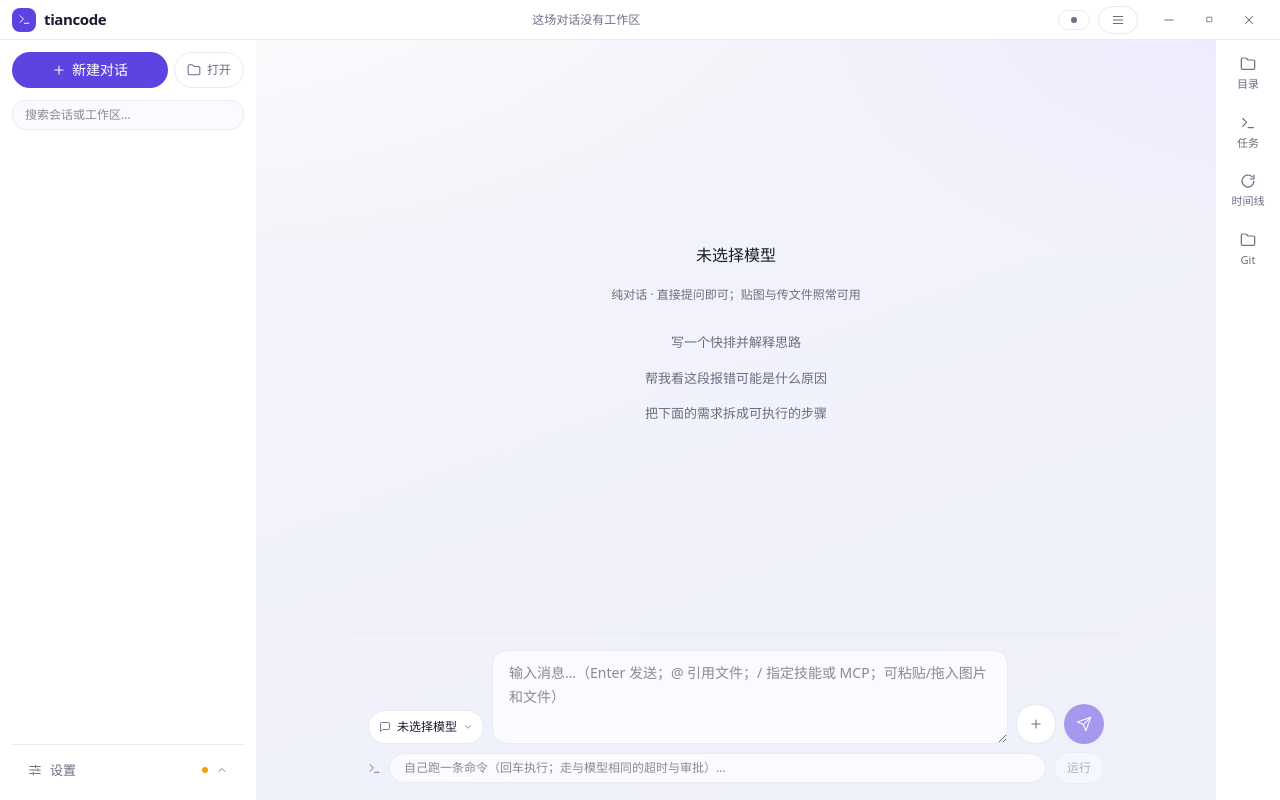
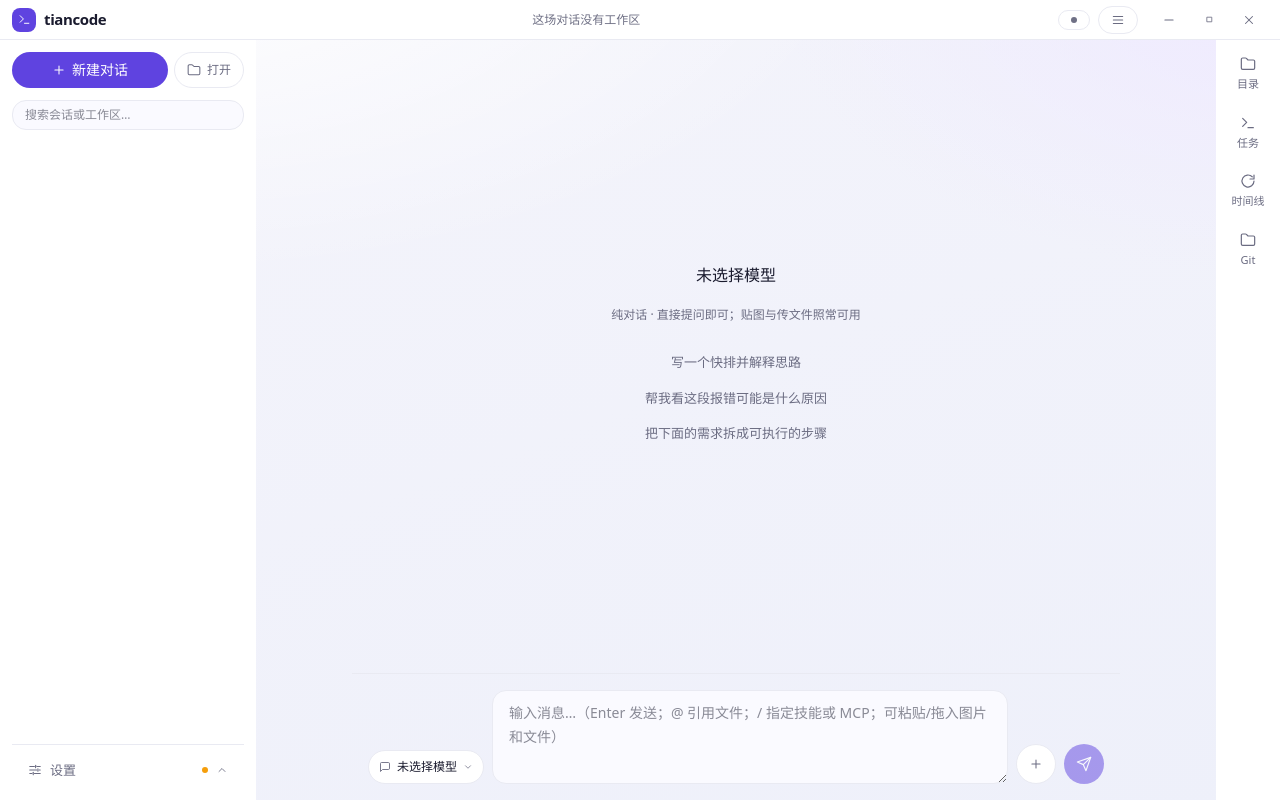
Before and after one commit to zhangqi77ok-sys/tiancode, a Vue app in the folder frontend/: page / in a window 1280 px wide. Built offline with nearby package versions, Linux system fonts and the light colour scheme.

Commit message:
feat(ui): 移除底部手动命令行输入（用户裁决'没必要'）——快捷命令三槽保留且未配置时整行消失（0.0.33）

```diff
--- a/frontend/src/components/Composer.vue
+++ b/frontend/src/components/Composer.vue
@@ -589,28 +589,12 @@ function editQueued(id: number) {
   box.value?.focus()
 }
 
-// ---- 用户自己的命令行（0.3 最小能力）----
-// 一条单行输入：回车/点「运行」即执行，复用现有 shell 工具的超时与审批闸门
-//（后端 RunUserCommand；闸门含 shell 时照常弹审批卡）。结果进对话区的工具卡。
-// 它不是消息草稿：发送与命令行互不干扰。
-const cmdDraft = ref('')
-const cmdRunning = ref(false)
-async function runCommand() {
-  const cmd = cmdDraft.value.trim()
-  if (!cmd || cmdRunning.value) return
-  cmdRunning.value = true
-  try {
-    await store.runUserCommand(cmd)
-    cmdDraft.value = '' // 执行已受理（结果在卡上）：清空允许下一条
-  } finally {
-    cmdRunning.value = false
-  }
-}
-
 // ---- 工作区快捷命令（0.0.26）----
 // build/test/run 三槽：在工作区设置里配好，这里一键跑。执行走**同一条**链
 // （RunQuickCommand → RunUserCommand → 同一 shell 工具/超时/审批闸门）——
 // 快捷命令只是"可点的命令"，不新增执行能力。未配置的槽不出现。
+// 手动命令行输入已移除（0.0.33 用户裁决）：模型跑命令本就走同一条审批链，
+// 重复入口只添杂乱；"自己跑一条"的诉求由对话里直接说（或快捷命令槽）承接。
 const quick = ref<{ build: string; test: string; run: string }>({ build: '', test: '', run: '' })
 const quickBusy = ref('')
 const quickSlot = computed(() => [
@@ -954,12 +938,10 @@ async function runQuick(slot: string, cmd: string) {
       </button>
     </div>
 
-    <!-- 用户自己的命令行（0.3 最小能力）：一条单行输入，执行复用现有 shell 的
-         超时与审批（闸门含 shell 时照常弹审批卡），结果进对话区工具卡。
-         它不是消息草稿，也不替代模型——只是把"我自己想跑一条命令"放在手边。 -->
-    <div class="mt-2 flex items-center gap-2">
-      <!-- 快捷命令（0.0.26）：已配置的槽才出现；执行走命令行同一条链（含审批） -->
-      <template v-if="quickSlot.some((q) => q.cmd.trim())">
+    <!-- 工作区快捷命令（0.0.26）：已配置的槽才出现，整行未配置时不渲染。
+         手动命令行输入已移除（0.0.33 用户裁决）——模型跑命令走同一条审批链，
+         重复入口只添杂乱；快捷命令保留一键价值。 -->
+    <div v-if="quickSlot.some((q) => q.cmd.trim())" class="mt-2 flex items-center gap-2">
       <button
         v-for="q in quickSlot"
         :key="q.slot"
@@ -971,23 +953,6 @@ async function runQuick(slot: string, cmd: string) {
       >
         {{ quickBusy === q.slot ? `${q.slot}…` : q.slot }}
       </button>
-      </template>
-      <AppIcon name="terminal" :size="13" class="shrink-0 text-[var(--c-text-faint)]" />
-      <input
-        v-model="cmdDraft"
-        class="min-w-0 flex-1 rounded-[var(--r-pill)] border border-[var(--c-border)] bg-[var(--c-surface-soft)] px-3.5 py-1.5 text-xs text-[var(--c-text)] outline-none transition-colors focus:border-[var(--c-primary)]"
-        placeholder="自己跑一条命令（回车执行；走与模型相同的超时与审批）…"
-        aria-label="命令行"
-        @keydown.enter.prevent="runCommand"
-      />
-      <button
-        class="chip shrink-0 text-[11px]"
-        :disabled="cmdRunning || !cmdDraft.trim()"
-        :title="cmdRunning ? '正在执行…' : '执行命令（结果进对话区）'"
-        @click="runCommand"
-      >
-        {{ cmdRunning ? '执行中…' : '运行' }}
-      </button>
     </div>
   </div>
 </template>
--- a/frontend/src/components/WorkspaceSettingsPanel.vue
+++ b/frontend/src/components/WorkspaceSettingsPanel.vue
@@ -158,7 +158,7 @@ async function save() {
           />
         </div>
         <span class="block text-[11px] text-[var(--c-text-faint)]">
-          填好后可在输入框上方一键跑（编译/测试/运行）。执行走的是同一条命令行与审批闸门——
+          填好后输入框下方一键跑（编译/测试/运行）。执行走的是与模型同一条命令行与审批闸门——
           命令确认开着时同样会先问你。留空则不显示该按钮。
         </span>
       </div>
--- a/frontend/src/stores/chat.ts
+++ b/frontend/src/stores/chat.ts
@@ -1208,35 +1208,6 @@ export const useChatStore = defineStore('chat', () => {
     } catch (e) {
       error.value = errText(e)
       throw e
-    }
-  }
-
-  // ---- 用户自己的命令行（0.3 最小能力）----
-  // 执行复用现有 shell 工具与审批闸门（后端 RunUserCommand：同一超时、同一审批卡），
-  // 结果落一张本地工具卡（与"点链接开浏览器"同款：这不是对话回合，不落账本）。
-  async function runUserCommand(command: string) {
-    const id = sessionId.value
-    error.value = ''
-    const cmd = command.trim()
-    if (!cmd) return
-    const c = ensureConvo(id)
-    const card = withId({
-      role: 'tool' as const,
-      content: '执行中…',
-      toolName: 'shell',
-      status: 'running',
-      title: cmd,
-      op: 'exec',
-      at: Date.now(),
-    })
-    c.messages.push(card)
-    try {
-      const res = await bridge().app.RunUserCommand(id, cmd)
-      card.status = res?.isError ? 'error' : 'success'
-      card.content = res?.output || '(无输出)'
-    } catch (e) {
-      card.status = 'error'
-      card.content = errText(e)
     }
   }
 
@@ -1534,7 +1505,6 @@ export const useChatStore = defineStore('chat', () => {
     moveSession,
     browserVisual,
     proposeApplyCode,
-    runUserCommand,
     suggestCommitMessage,
     gitStageAndCommit,
     onTodo,
```
Also changed, not shown: 4 other files (tests, documents, lock files or other folders). Lines whose indentation alone changed are shown as unchanged.
